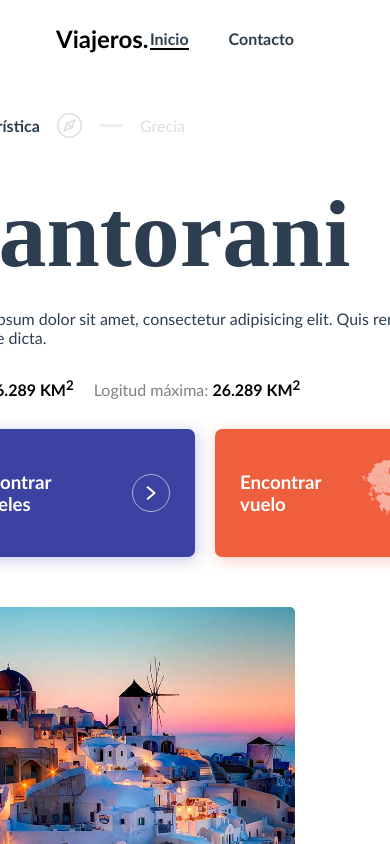
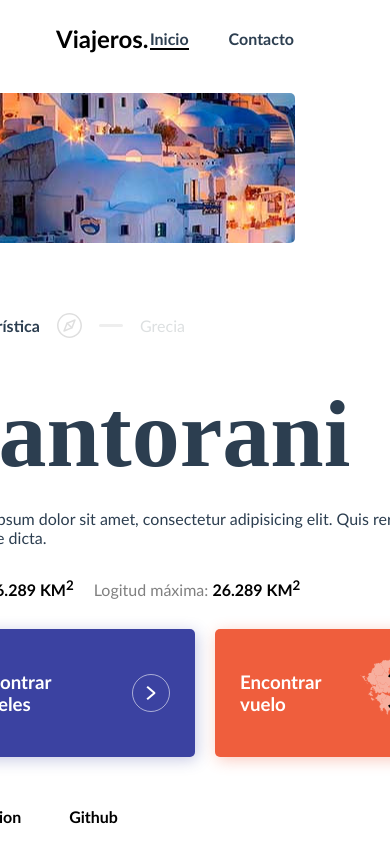
Before and after one commit to simplementeleo/nature-sites, a Vue app: page / in a window 390 px wide. Shown: the top 844 px of the page. Built offline with nearby package versions, Linux system fonts and the light colour scheme.

Commit message:
Santorani

```diff
--- a/src/components/Nature.vue
+++ b/src/components/Nature.vue
@@ -54,8 +54,8 @@
 </template>
 
 <style lang="scss" scoped>
-// Estoy en Test
-    // @import '../scss/responsive';
+    // Estoy en Test
+    @import '../scss/responsive';
 
     .container {
         margin: 1em 3.5em;
@@ -65,7 +65,7 @@
             display: grid;
             grid-gap: 50px;
             grid-template-columns: minmax(300px, 500px) 1fr 100px;
-            // grid-template-rows: repeat(4, auto);
+            grid-template-rows: repeat(1fr, auto);
             grid-template-areas:
                 "img other ejeY"
                 "img other ejeY"
@@ -74,13 +74,13 @@
             align-content: center;
             justify-content: center;
 
-            @media (max-width: 1080px) {
+            @media (max-width: $md) {
 
                 grid-template-areas:
 
+                    "img img ejeY"
                     "other other ejeY"
-                    "img img ejeY"
-
+                    "other other ejeY"
                     "footer footer footer";
                 // background: red;
             }
@@ -96,10 +96,30 @@
                 justify-content: center;
                 align-content: center;
 
+
+                @media (max-width: $md) {
+                    width: 100%;
+                    height: 150px;
+                    background: url('../assets/santorini.jpg') no-repeat fixed center;
+                    // background-size: 100% ;
+                    // background: rgba(0, 0, 0, 0.1);
+
+                }
+
+
                 img {
                     width: 100%;
                     // height: 100%;
                     border-radius: 5px;
+
+                    @media (max-width: $md) {
+                        width: 100%;
+
+                        // height: 200px;
+                        // clip-path: polygon(0% 0%, 75% 0%, 100% 50%, 75% 100%, 0% 100%);
+                        display: none;
+
+                    }
                 }
             }
 
@@ -139,6 +159,11 @@
                     grid-template-rows: auto;
                     grid-gap: 20px;
 
+                    @media (max-width: 1080px) {
+                        // grid-template-columns: minmax(250px, 1fr);
+                    }
+
+
                     .card {
                         color: white;
                         background: #ef5e3d;
@@ -147,7 +172,7 @@
                         align-items: center;
                         padding: 0 10%;
                         height: 8em;
-                        border-radius: 7px;
+                        border-radius: 5px;
                         box-shadow: 2px 3px 15px #ef5e3d54;
                         transition: all ease-in-out .3s;
                         cursor: pointer;
@@ -281,6 +306,7 @@
             footer {
                 grid-area: footer;
                 padding: 0 0 1.5em 0;
+
                 a {
                     margin-right: 3em;
                     text-decoration: none;
--- a/src/scss/responsive.scss
+++ b/src/scss/responsive.scss
@@ -0,0 +1 @@
+$md: 1080px;
```
